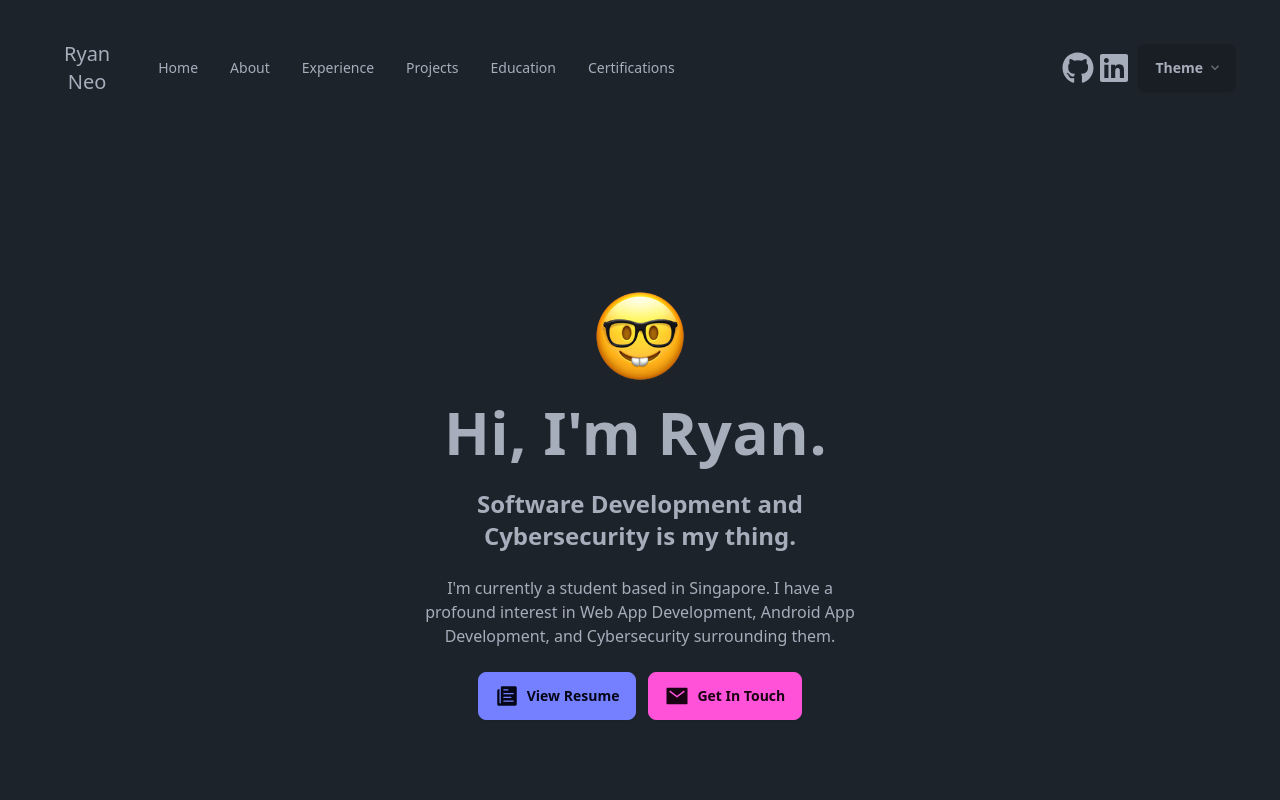
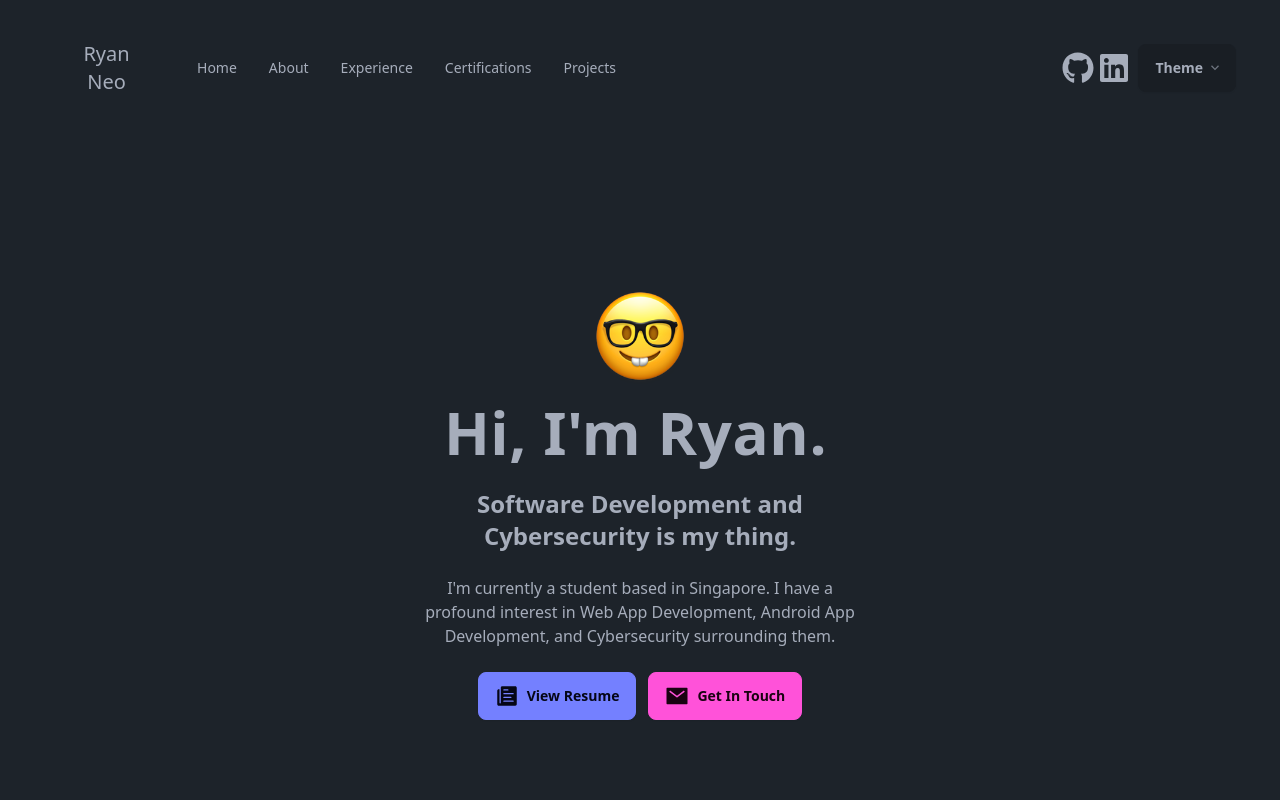
Before and after one commit to ryanneozx/my-daisyui-app, a React (Vite) app: page / in a window 1280 px wide. Shown: the top 800 px of the page. Built offline with nearby package versions, Linux system fonts and the light colour scheme.

Commit message:
Removed edited links

```diff
--- a/src/components/navbar.jsx
+++ b/src/components/navbar.jsx
@@ -31,9 +31,9 @@ const Navbar = (props) => {
                     <li><a href="#home">Home</a></li>
                     <li><a href="#about-me">About</a></li>
                     <li><a href="#experience">Experience</a></li>
+                    <li><a>Certifications</a></li>
                     <li><a href="#projects">Projects</a></li>
-                    <li><a>Education</a></li>
-                    <li><a>Certifications</a></li>
+
                     </ul>
                 </div>
                 <div className="navbar-end">
```
